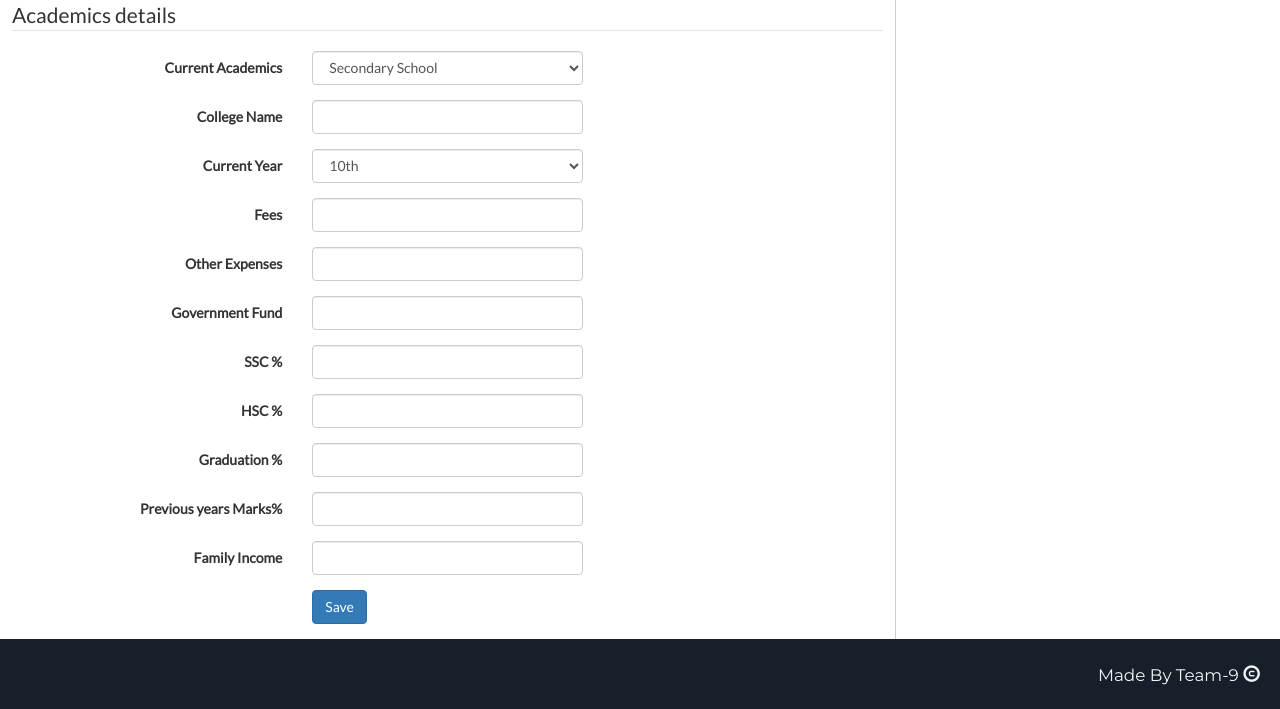
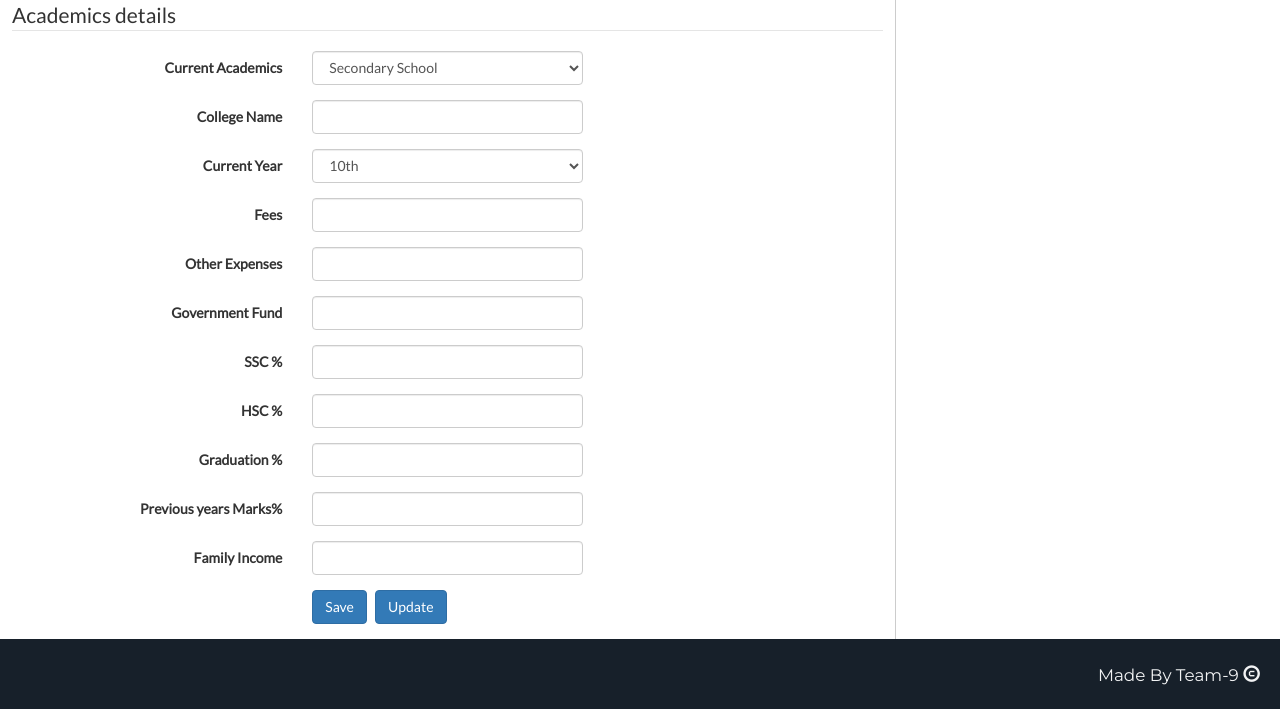
Before and after one commit to Mumbai18/team-9, a PHP site: page /New/academic_d.php in a window 1280 px wide. Shown: the part 91-800 px from the top of the page. Run offline with PHP 8.4, Linux system fonts and the light colour scheme; some libraries are stand-ins or nearby versions.

```diff
--- a/New/academic_d.php
+++ b/New/academic_d.php
@@ -116,9 +116,11 @@ include_once 'header.php';
 <div class="form-group">
   <label class="col-md-4 control-label" for="singlebutton"></label>
   <div class="col-md-4">
-    <button id="singlebutton" name="singlebutton" class="btn btn-primary">Save</button>
+    <button id="singlebutton" name="singlebutton" class="btn btn-primary">Save</button>&nbsp;&nbsp;
+    <button id="update" name="update" class="btn btn-primary">Update</button>
   </div>
 </div>
+
 
 </fieldset>
 </form>
```
Also changed, not shown: New/about.jpg (renamed from New/bd-seqaep-results-1.jpg), New/donater.jpg (renamed from New/26840909_1848235758522624_1298440047744742988_o.jpg), New/events.jpg (added), New/vision.jpg (renamed from New/3.png).
